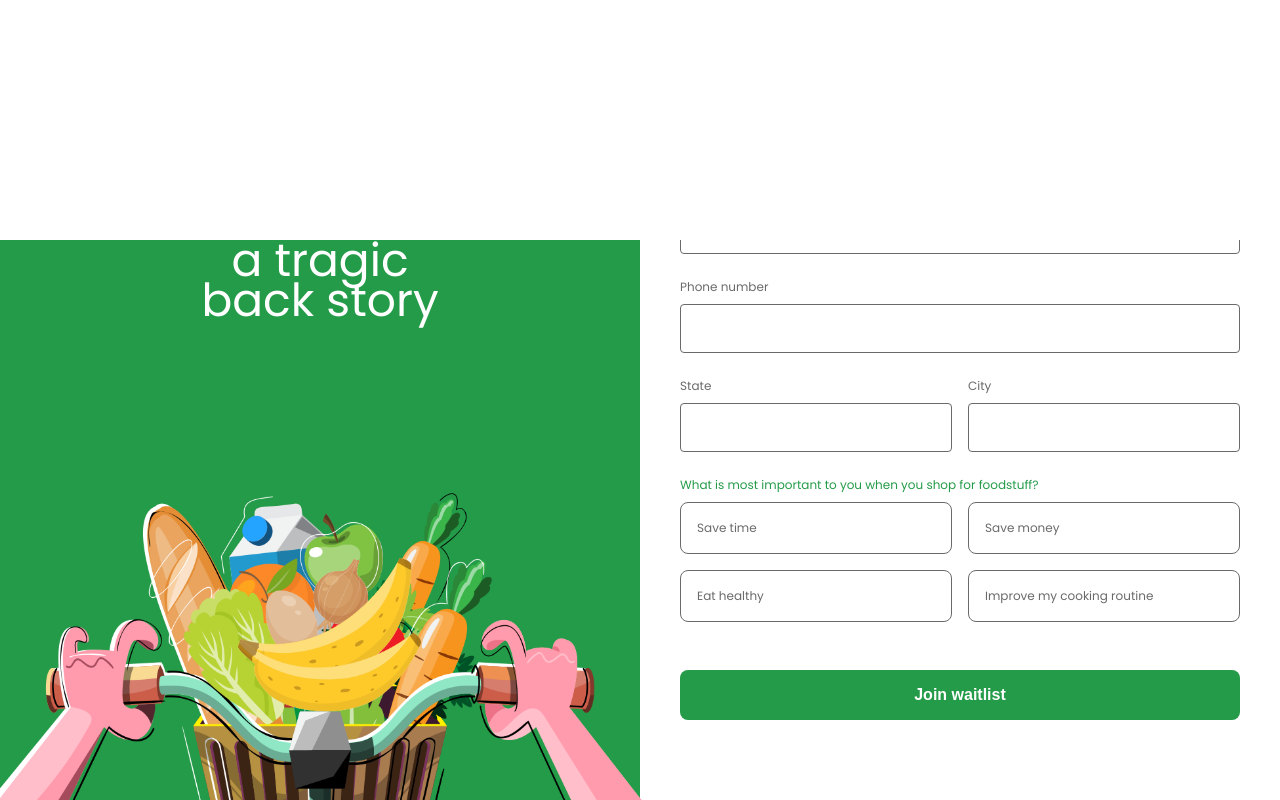
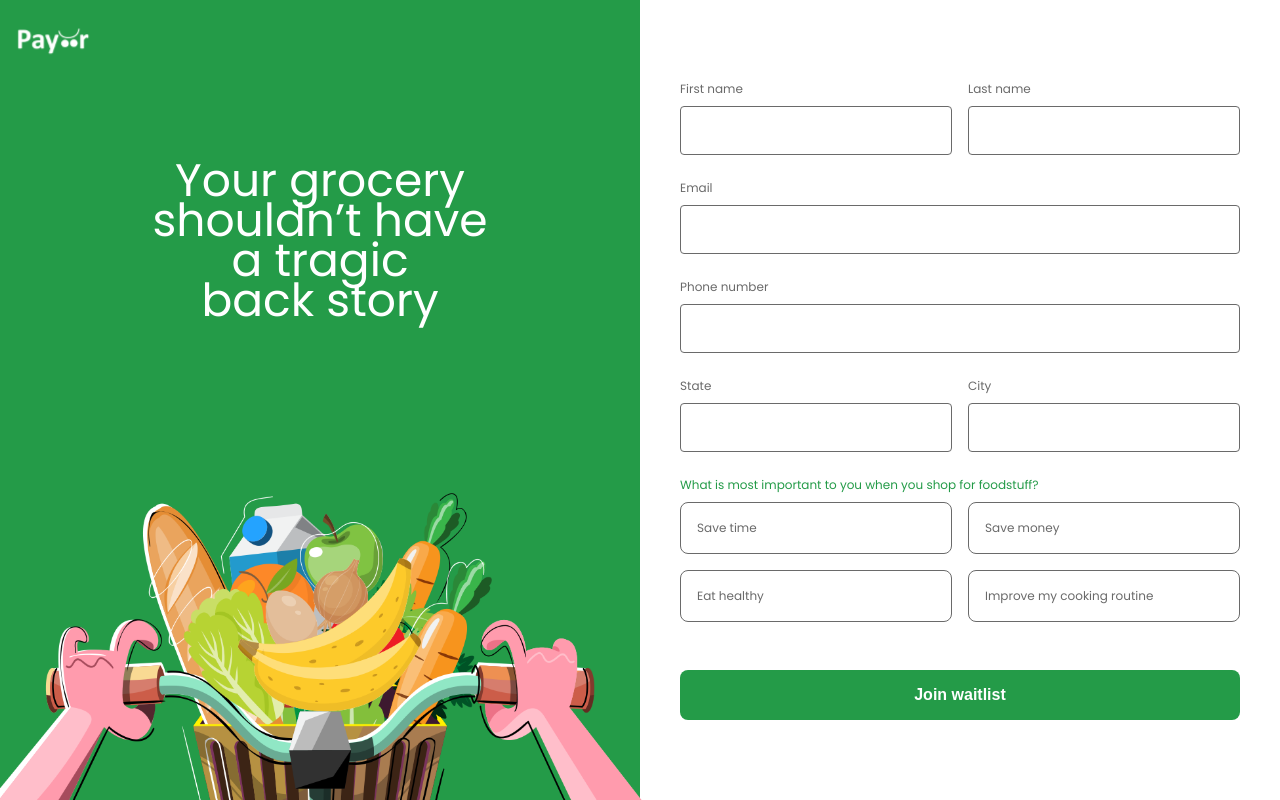
Before and after one commit to emmanuelnwogbo/payoor, a Nuxt app in the folder ui/: page /waitlist in a window 1280 px wide. Built offline with nearby package versions, Linux system fonts and the light colour scheme.

Commit message:
survey form

```diff
--- a/ui/pages/waitlist.vue
+++ b/ui/pages/waitlist.vue
@@ -29,7 +29,7 @@
                     </figure>
                 </div>
                 <div class="form waitlist__formarea waitlist__flexarea">
-                    <div class="fixed-header-white">
+                    <div class="fixed-header-white mobile">
                         <figure class="waitlist__logo logo mobile">
                             <img src="@/assets/imgs/payoor-green-two.svg" />
                         </figure>
```
